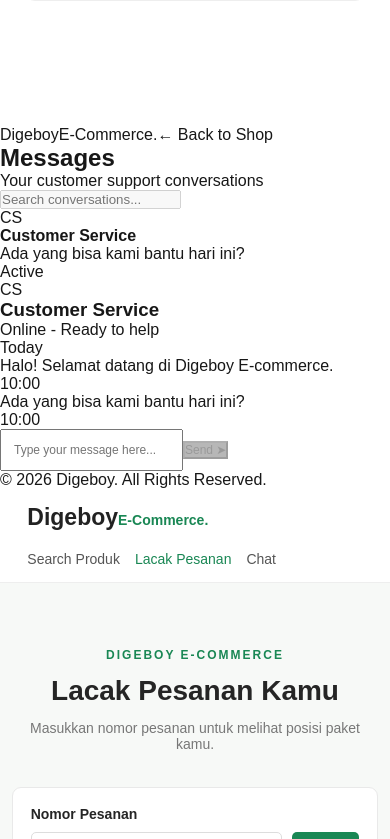
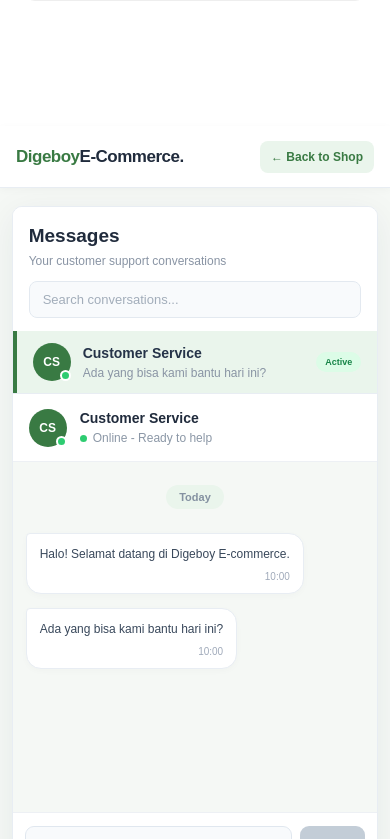
Before and after one commit to Luna-eh023/UAS-E-Commerce, a Next.js app: page / in a window 390 px wide. Shown: the part 2885-3724 px from the top of the page. Built offline with nearby package versions, Linux system fonts and the light colour scheme.

Commit message:
Memperbaiki code css Chat

```diff
--- a/src/app/component/ChatPage.module.css
+++ b/src/app/component/ChatPage.module.css
@@ -1,36 +1,556 @@
 
-/* Tampilan ketika customer service sedang mengetik */
+.chatPage {
+  min-height: 100vh;
+  display: flex;
+  flex-direction: column;
+  background: #F5F8F5;
+  color: #202b3c;
+  font-family: Arial, Helvetica, sans-serif;
+}
+
+.topbar {
+  width: 100%;
+  min-height: 70px;
+  padding: 0 7%;
+  display: flex;
+  align-items: center;
+  justify-content: space-between;
+  background: #ffffff;
+  border-bottom: 1px solid #e8edf3;
+  box-shadow: 0 2px 8px rgba(0, 0, 0, 0.03);
+}
+
+.logo {
+  font-size: 21px;
+  font-weight: 800;
+  color: #397A43;
+  text-decoration: none;
+  letter-spacing: -0.5px;
+}
+
+.logo span {
+  color: #202b3c;
+}
+
+.backButton {
+  padding: 10px 18px;
+  border-radius: 8px;
+  color: #397A43;
+  background: #EAF5EC;
+  text-decoration: none;
+  font-size: 14px;
+  font-weight: 600;
+  transition: 0.2s ease;
+}
+
+.backButton:hover {
+  background: #DFF0E2;
+  transform: translateY(-1px);
+}
+
+.chatLayout {
+  width: 86%;
+  max-width: 1250px;
+  min-height: 650px;
+  margin: 45px auto;
+  display: grid;
+  grid-template-columns: 320px 1fr;
+  background: #ffffff;
+  border: 1px solid #e8edf3;
+  border-radius: 14px;
+  overflow: hidden;
+  box-shadow: 0 8px 35px rgba(20, 45, 75, 0.07);
+}
+
+.sidebar {
+  display: flex;
+  flex-direction: column;
+  background: #ffffff;
+  border-right: 1px solid #e8edf3;
+}
+
+.sidebarHeader {
+  padding: 28px 24px 20px;
+}
+
+.sidebarHeader h2 {
+  margin: 0 0 7px;
+  font-size: 23px;
+  font-weight: 750;
+  color: #202b3c;
+}
+
+.sidebarHeader p {
+  margin: 0;
+  font-size: 13px;
+  color: #8994a4;
+}
+
+.searchBox {
+  padding: 0 20px 20px;
+}
+
+.searchBox input {
+  width: 100%;
+  height: 40px;
+  padding: 0 13px;
+  box-sizing: border-box;
+  border: 1px solid #e3e9f0;
+  border-radius: 8px;
+  background: #f8fafc;
+  outline: none;
+  font-size: 13px;
+  color: #39485b;
+}
+
+.searchBox input::placeholder {
+  color: #a2adba;
+}
+
+.conversation {
+  display: flex;
+  align-items: center;
+  gap: 12px;
+  padding: 18px 20px;
+  background: #EAF5EC;
+  border-left: 4px solid #397A43;
+  cursor: pointer;
+  transition: 0.2s ease;
+}
+
+.conversation:hover {
+  background: #DFF0E2;
+}
+
+.avatar {
+  width: 43px;
+  height: 43px;
+  flex-shrink: 0;
+  position: relative;
+  display: flex;
+  justify-content: center;
+  align-items: center;
+  border-radius: 50%;
+  background: #397A43;
+  color: #ffffff;
+  font-size: 13px;
+  font-weight: 700;
+}
+
+.onlineIndicator {
+  position: absolute;
+  width: 11px;
+  height: 11px;
+  right: 0;
+  bottom: 0;
+  background: #2ecc71;
+  border: 2px solid #ffffff;
+  border-radius: 50%;
+}
+
+.conversationInfo {
+  flex: 1;
+  min-width: 0;
+}
+
+.conversationInfo h4 {
+  margin: 0 0 5px;
+  font-size: 14px;
+  font-weight: 700;
+  color: #253348;
+}
+
+.conversationInfo p {
+  margin: 0;
+  overflow: hidden;
+  white-space: nowrap;
+  text-overflow: ellipsis;
+  font-size: 12px;
+  color: #8994a4;
+}
+
+.activeLabel {
+  padding: 5px 9px;
+  border-radius: 20px;
+  background: #dcfce7;
+  color: #168447;
+  font-size: 10px;
+  font-weight: 700;
+}
+
+.chatContent {
+  min-width: 0;
+  display: flex;
+  flex-direction: column;
+  background: #ffffff;
+}
+
+.chatHeader {
+  min-height: 78px;
+  padding: 15px 25px;
+  box-sizing: border-box;
+  display: flex;
+  align-items: center;
+  gap: 13px;
+  border-bottom: 1px solid #edf0f4;
+}
+
+.chatHeader h3 {
+  margin: 0 0 5px;
+  font-size: 16px;
+  font-weight: 700;
+  color: #202b3c;
+}
+
+.chatHeader p {
+  margin: 0;
+  display: flex;
+  align-items: center;
+  gap: 6px;
+  font-size: 12px;
+  color: #8b97a6;
+}
+
+.greenDot {
+  width: 7px;
+  height: 7px;
+  display: inline-block;
+  border-radius: 50%;
+  background: #2ecc71;
+}
+
+.messagesArea {
+  flex: 1;
+  min-height: 400px;
+  max-height: 570px;
+  padding: 25px;
+  display: flex;
+  flex-direction: column;
+  gap: 17px;
+  overflow-y: auto;
+  background: #F5F8F5;
+  scroll-behavior: smooth;
+}
+
+.messagesArea::-webkit-scrollbar {
+  width: 6px;
+}
+
+.messagesArea::-webkit-scrollbar-track {
+  background: transparent;
+}
+
+.messagesArea::-webkit-scrollbar-thumb {
+  background: #d5dee9;
+  border-radius: 10px;
+}
+
+.messagesArea::-webkit-scrollbar-thumb:hover {
+  background: #aab8c9;
+}
+
+.dateDivider {
+  display: flex;
+  align-items: center;
+  justify-content: center;
+  margin: 5px 0 10px;
+}
+
+.dateDivider span {
+  padding: 6px 13px;
+  border-radius: 20px;
+  background: #EAF5EC;
+  color: #8491a1;
+  font-size: 11px;
+  font-weight: 600;
+}
+
+.adminMessageWrapper {
+  width: 100%;
+  display: flex;
+  justify-content: flex-start;
+}
+
+.userMessageWrapper {
+  width: 100%;
+  display: flex;
+  justify-content: flex-end;
+}
+
+.adminMessage {
+  max-width: 72%;
+  padding: 13px 16px;
+  border: 1px solid #e8edf3;
+  border-radius: 4px 15px 15px 15px;
+  background: #ffffff;
+  box-shadow: 0 2px 7px rgba(0, 0, 0, 0.025);
+  overflow-wrap: anywhere;
+}
+
+.adminMessage p {
+  margin: 0 0 7px;
+  font-size: 13px;
+  line-height: 1.6;
+  color: #39485b;
+}
+
+.adminMessage span:not(.typing) {
+  display: block;
+  text-align: right;
+  font-size: 10px;
+  color: #a0aaba;
+}
+
+.userMessage {
+  max-width: 72%;
+  padding: 13px 16px;
+  border-radius: 15px 4px 15px 15px;
+  background: #397A43;
+  color: #ffffff;
+  box-shadow: 0 3px 8px rgba(57, 122, 67, 0.12);
+  overflow-wrap: anywhere;
+}
+
+.userMessage p {
+  margin: 0 0 7px;
+  font-size: 13px;
+  line-height: 1.6;
+  color: #ffffff;
+}
+
+.userMessage span {
+  display: block;
+  text-align: right;
+  font-size: 10px;
+  color: #DFF0E2;
+}
+
 .typing {
-  color: #888;
-  font-size: 12px;
+  color: #8994a4 !important;
+  font-size: 12px !important;
   font-style: italic;
 }
 
-/* Tampilan tombol ketika tidak bisa digunakan */
+.messageForm {
+  display: flex;
+  align-items: center;
+  gap: 12px;
+  padding: 18px 22px;
+  background: #ffffff;
+  border-top: 1px solid #edf0f4;
+}
+
+.messageForm input {
+  flex: 1;
+  min-width: 0;
+  height: 43px;
+  padding: 0 15px;
+  box-sizing: border-box;
+  border: 1px solid #e0e7ef;
+  border-radius: 9px;
+  outline: none;
+  background: #f8fafc;
+  color: #253348;
+  font-size: 13px;
+  transition: 0.2s ease;
+}
+
+.messageForm input::placeholder {
+  color: #a2adba;
+}
+
+.messageForm input:focus {
+  border-color: #397A43;
+  background: #ffffff;
+  box-shadow: 0 0 0 3px rgba(57, 122, 67, 0.08);
+}
+
+.messageForm button {
+  height: 43px;
+  padding: 0 20px;
+  border: none;
+  border-radius: 9px;
+  background: #397A43;
+  color: #ffffff;
+  font-size: 13px;
+  font-weight: 700;
+  cursor: pointer;
+  transition: 0.2s ease;
+}
+
+.messageForm button:hover:not(:disabled) {
+  background: #286638;
+  transform: translateY(-1px);
+  box-shadow: 0 4px 10px rgba(57, 122, 67, 0.18);
+}
+
 .messageForm button:disabled {
-  background: #999;
+  background: #aab8c7;
+  color: #ffffff;
   cursor: not-allowed;
   opacity: 0.7;
 }
 
-/* Membuat pesan lebih nyaman dibaca */
-.messagesArea {
-  scroll-behavior: smooth;
+.pageFooter {
+  width: 100%;
+  padding: 20px;
+  box-sizing: border-box;
+  margin-top: auto;
+  text-align: center;
+  border-top: 1px solid #e8edf3;
+  background: #ffffff;
+  color: #8994a4;
+  font-size: 12px;
 }
 
-/* Tampilan chat di layar kecil */
-@media (max-width: 480px) {
+@media (max-width: 900px) {
+  .chatLayout {
+    width: 94%;
+    grid-template-columns: 250px 1fr;
+    margin: 30px auto;
+  }
+
+  .sidebarHeader {
+    padding: 23px 18px 18px;
+  }
+
+  .conversation {
+    padding: 15px;
+  }
+
+  .messagesArea {
+    padding: 20px;
+  }
+}
+
+@media (max-width: 600px) {
+  .topbar {
+    min-height: 62px;
+    padding: 0 16px;
+  }
+
+  .logo {
+    font-size: 17px;
+  }
+
+  .backButton {
+    padding: 9px 11px;
+    font-size: 12px;
+  }
+
+  .chatLayout {
+    width: 94%;
+    min-height: 650px;
+    margin: 18px auto;
+    display: flex;
+    flex-direction: column;
+    border-radius: 10px;
+  }
+
+  .sidebar {
+    border-right: none;
+    border-bottom: 1px solid #e8edf3;
+  }
+
+  .sidebarHeader {
+    padding: 18px 16px 13px;
+  }
+
+  .sidebarHeader h2 {
+    font-size: 19px;
+  }
+
+  .sidebarHeader p {
+    font-size: 12px;
+  }
+
+  .searchBox {
+    padding: 0 16px 13px;
+  }
+
+  .searchBox input {
+    height: 37px;
+  }
+
+  .conversation {
+    padding: 12px 16px;
+  }
+
+  .avatar {
+    width: 38px;
+    height: 38px;
+    font-size: 12px;
+  }
+
+  .activeLabel {
+    font-size: 9px;
+  }
+
+  .chatHeader {
+    min-height: 68px;
+    padding: 12px 16px;
+  }
+
+  .chatHeader h3 {
+    font-size: 14px;
+  }
+
+  .messagesArea {
+    min-height: 350px;
+    max-height: 450px;
+    padding: 18px 13px;
+    gap: 14px;
+  }
+
   .adminMessage,
   .userMessage {
-    max-width: 90%;
+    max-width: 85%;
+    padding: 11px 13px;
+  }
+
+  .adminMessage p,
+  .userMessage p {
+    font-size: 12px;
+  }
+
+  .messageForm {
+    gap: 8px;
+    padding: 13px 12px;
   }
 
   .messageForm input {
-    padding: 12px;
+    height: 40px;
+    padding: 0 10px;
     font-size: 12px;
   }
 
   .messageForm button {
-    font-size: 12px;
+    height: 40px;
+    padding: 0 13px;
+    font-size: 11px;
+  }
+
+  .pageFooter {
+    padding: 16px 10px;
+    font-size: 11px;
   }
 }
+
+@media (max-width: 380px) {
+  .logo {
+    font-size: 15px;
+  }
+
+  .backButton {
+    padding: 8px;
+    font-size: 11px;
+  }
+
+  .messageForm button {
+    padding: 0 10px;
+  }
+
+  .activeLabel {
+    display: none;
+  }
+}
```
Also changed, not shown: src/app/component/ChatPage.tsx (+1 -13 lines).
